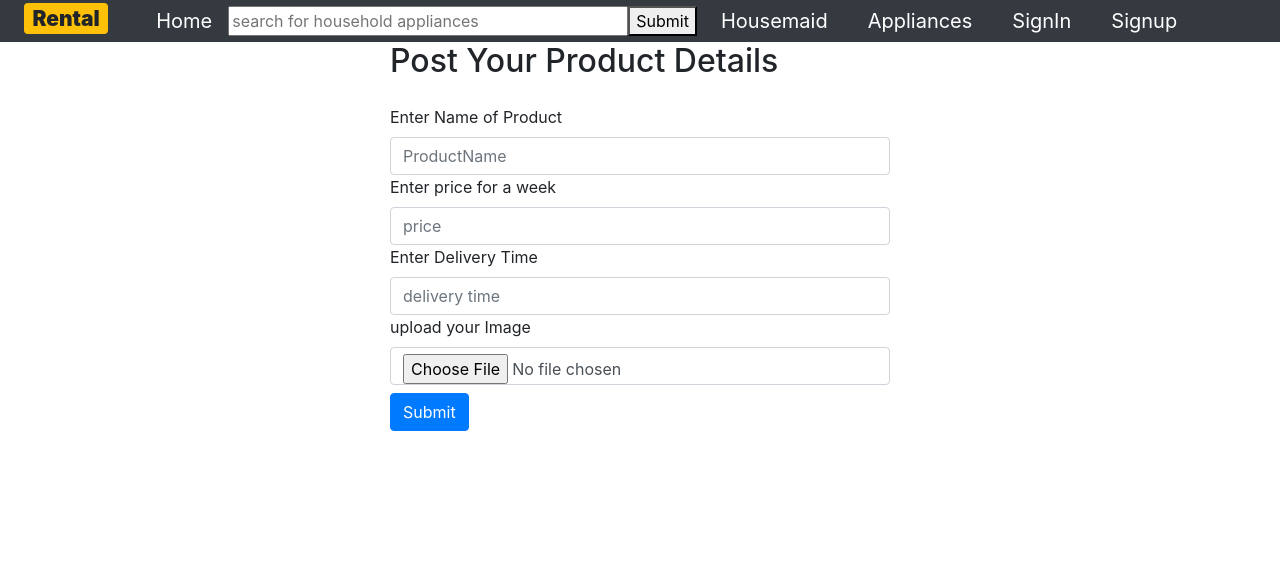
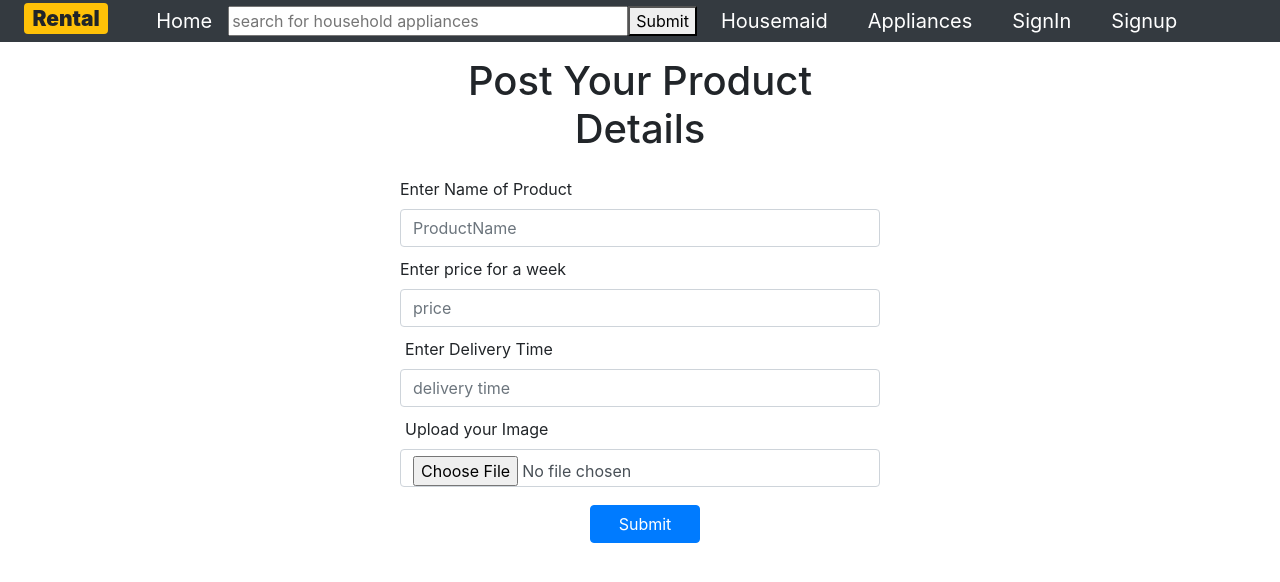
Before and after one commit to john4suresh/Rental1, a React (Create React App) app in the folder client/: page /seller in a window 1280 px wide. Shown: the top 582 px of the page. Built offline with nearby package versions, Linux system fonts and the light colour scheme.

Commit message:
added alignment to seller page

```diff
--- a/client/src/components/seller/seller.js
+++ b/client/src/components/seller/seller.js
@@ -66,10 +66,10 @@ class Seller extends React.Component {
         onSubmit={this.handlesubmit}
         style={{ margin: "auto", width: "500px" }}
       >
-        <h2>Post Your Product Details</h2>
+        <h1 style={{textAlign:"center",margin:"15px"}}>Post Your Product Details</h1>
         <div className="panel panel-default mt-4"></div>
 
-        <div className="panel panel-default">
+        <div className="panel panel-default" style={{margin:"10px"}}>
           <label htmlFor="name">Enter Name of Product</label>
           <input
             type="name"
@@ -82,7 +82,7 @@ class Seller extends React.Component {
           />
         </div>
 
-        <div className="panel panel-default">
+        <div className="panel panel-default" style={{margin:"10px"}}>
           <label htmlFor="name">Enter price for a week</label>
           <input
             type="text"
@@ -94,8 +94,8 @@ class Seller extends React.Component {
             onChange={this.handlechange}
           />
 
-          <div className="panel panel-default">
-            <label htmlFor="name">Enter Delivery Time</label>
+          <div className="panel panel-default" style={{margin:"10px"}}>
+            <label htmlFor="name" style={{marginLeft:"-5px",}}>Enter Delivery Time</label>
             <input
               type="text"
               required
@@ -104,10 +104,12 @@ class Seller extends React.Component {
               placeholder="delivery time"
               value={this.state.delivery}
               onChange={this.handlechange}
+              style={{marginLeft:"-10px",width: "480px"}}
+
             />
           </div>
-          <div className="panel panel-default">
-            <label htmlFor="image">upload your Image</label>
+          <div className="panel panel-default" style={{margin:"10px"}}>
+            <label htmlFor="image" style={{marginLeft:"-5px",}}>Upload your Image</label>
             <input
               type="file"
               accept="image/*"
@@ -115,10 +117,11 @@ class Seller extends React.Component {
               name="image"
               placeholder="image"
               onChange={this.imageUpload}
+              style={{marginLeft:"-10px" , width: "480px"}}
             />
           </div>
         </div>
-        <button type="submit" className="btn btn-primary mt-2">
+        <button type="submit" className="btn btn-primary mt-2" style={{margin:"40px",textAlign:"center",width:"110px",marginLeft:"200px"}}>
           Submit
         </button>
       </form>
```
